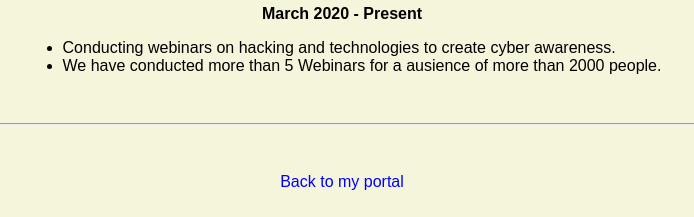
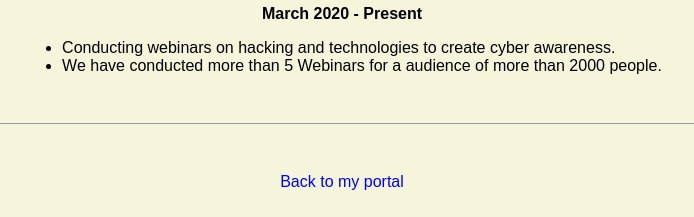
Before and after one commit to TheHumanGoogle/TheHumanGoogle.github.io, a plain HTML site: page resume.html in a window 1280 px wide. Shown: the part 934-1151 px from the top of the page, 298-992 px from the left. Drawn offline with Linux system fonts and the light colour scheme.

Commit message:
Update resume.html

```diff
--- a/resume.html
+++ b/resume.html
@@ -39,7 +39,7 @@
     <h4>March 2020 - Present</h4>
       <ul>
         <li>Conducting webinars on hacking and technologies to create cyber awareness. </li>
-        <li>We have conducted more than 5 Webinars for a ausience of more than 2000 people.</li>
+        <li>We have conducted more than 5 Webinars for a audience of more than 2000 people.</li>
       </ul>
   </body>
 
```
